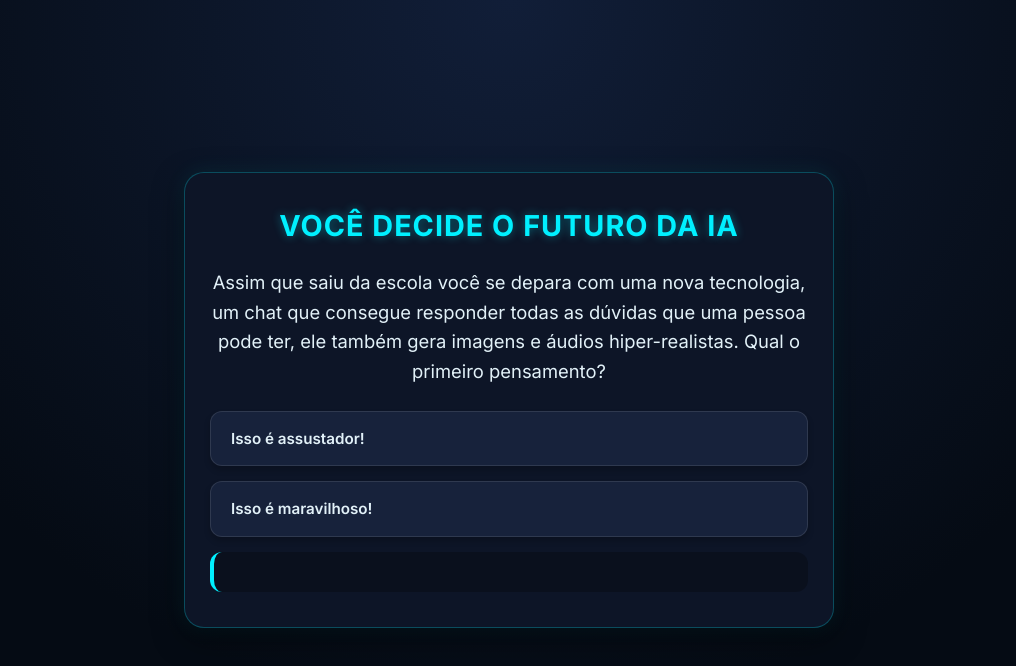
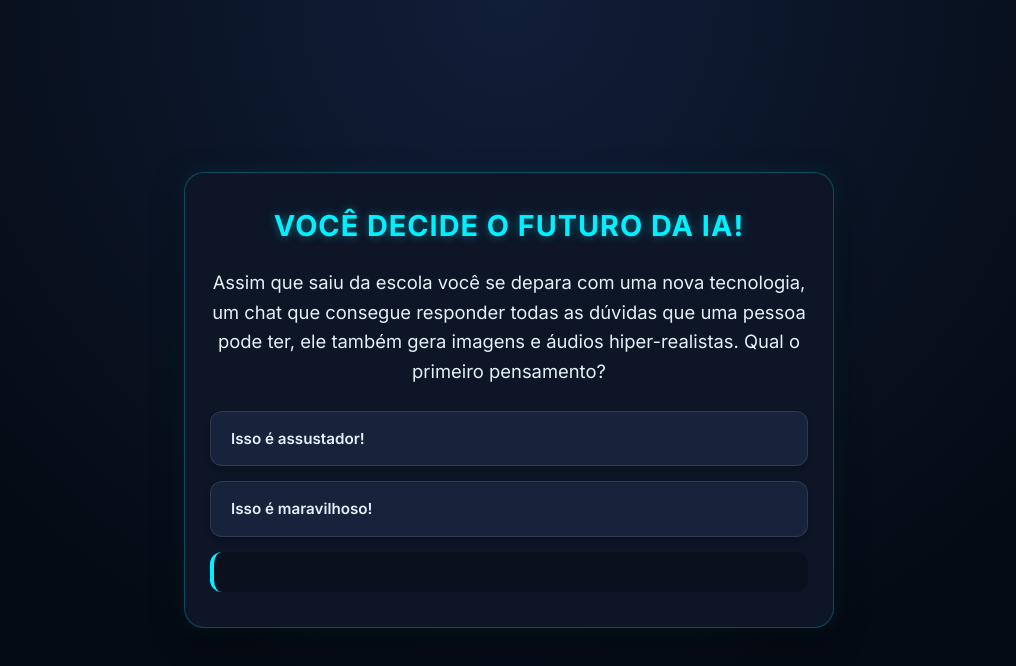
Before and after one commit to petersom2d/ALURA-Criando-uma-miss-o-sobre-Intelig-ncia-Artificial, a plain HTML site: page index.html in a window 1280 px wide. Shown: the whole page, without its empty margins (131-1147 px from the left). Drawn offline with Linux system fonts and the light colour scheme.

Commit message:
Update index.html

```diff
--- a/index.html
+++ b/index.html
@@ -11,7 +11,7 @@
 </head>
 <body>
     <div class="caixa-principal">
-        <h1>Você decide o futuro da IA</h1>
+        <h1>Você decide o futuro da IA!</h1>
         <div class="caixa-perguntas"></div>
         <div class="caixa-alternativas"></div>
         <div class="caixa-resultado">
```
